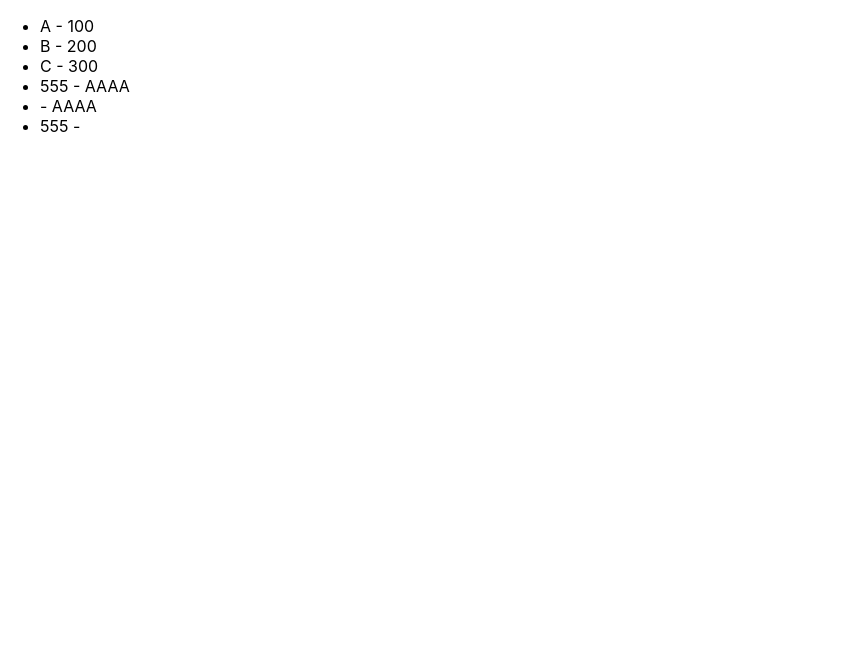
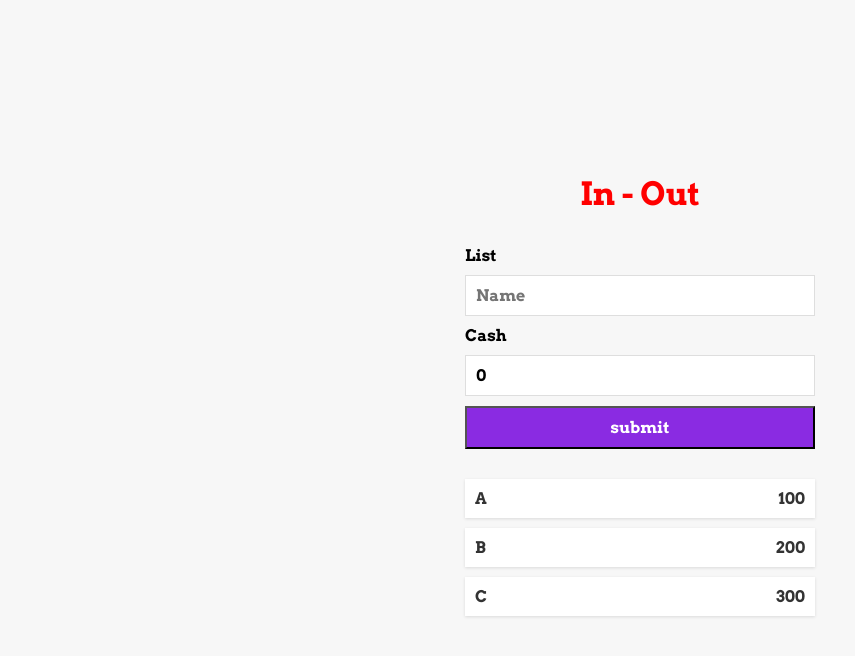
Before and after one commit to RatchagreeA/Learning, a React (Create React App) app in the folder React/react-basic/: page / in a window 1280 px wide. Shown: the top 656 px of the page, without its empty margins (0-855 px from the left). Built offline with nearby package versions, Linux system fonts and the light colour scheme.

Commit message:
practice react hook,event, useState

```diff
--- a/React/react-basic/src/App.css
+++ b/React/react-basic/src/App.css
@@ -1,38 +1,31 @@
-.App {
-  text-align: center;
+@import url('https://fonts.googleapis.com/css2?family=Arvo:wght@700&family=Dosis&display=swap');
+
+* {
+  box-sizing: border-box;
+  font-family: 'Arvo', serif;
 }
 
-.App-logo {
-  height: 40vmin;
-  pointer-events: none;
-}
-
-@media (prefers-reduced-motion: no-preference) {
-  .App-logo {
-    animation: App-logo-spin infinite 20s linear;
-  }
-}
-
-.App-header {
-  background-color: #282c34;
-  min-height: 100vh;
+body {
+  background: #f7f7f7;
   display: flex;
   flex-direction: column;
   align-items: center;
   justify-content: center;
-  font-size: calc(10px + 2vmin);
-  color: white;
+  min-height: 100vh;
+  margin: 0;
 }
 
-.App-link {
-  color: #61dafb;
+.container {
+  margin: 30px auto;
+  width: 350px;
 }
-
-@keyframes App-logo-spin {
-  from {
-    transform: rotate(0deg);
-  }
-  to {
-    transform: rotate(360deg);
-  }
+.btn {
+  background-color: blueviolet;
+  color: white;
+  cursor: pointer;
+  display: block;
+  margin: 10px 0 30px;
+  padding: 10px;
+  font-size: 16px;
+  width: 100%;
 }
--- a/React/react-basic/src/App.js
+++ b/React/react-basic/src/App.js
@@ -1,23 +1,27 @@
-import logo from './logo.svg';
+import FormComponent from './components/FormComponent';
 import './App.css';
+import Transaction from './components/Transaction';
+import { useState } from 'react';
+
 
 function App() {
+  const design = {color:"red", textAlign:"center", fontsize:"1.5rem"};
+  const iniData = [
+    {id:1, title:"A",amount:100},
+    {id:2, title:"B",amount:200},
+    {id:3, title:"C",amount:300},
+  ];
+  const [item, setItems] = useState(iniData);
+  const onAddNewItem = (newItem) => {
+    setItems((prevItem)=>{
+        return [newItem,...prevItem]
+    });
+  }
   return (
-    <div className="App">
-      <header className="App-header">
-        <img src={logo} className="App-logo" alt="logo" />
-        <p>
-          Edit <code>src/App.js</code> and save to reload.
-        </p>
-        <a
-          className="App-link"
-          href="https://reactjs.org"
-          target="_blank"
-          rel="noopener noreferrer"
-        >
-          Learn React
-        </a>
-      </header>
+    <div className="container">
+        <h1 style={design}>In - Out</h1>
+        <FormComponent onAddItem={onAddNewItem}/>
+        <Transaction items={item}/>
     </div>
   );
 }
--- /dev/null
+++ b/React/react-basic/src/components/FormComponent.css
@@ -0,0 +1,15 @@
+label {
+    display: inline-block;
+    margin: 10px 0;
+}
+input {
+    border: 1px solid #dedede;
+    border-radius: block;
+    display: block;
+    font-size: 16px;
+    padding: 10px;
+    width: 100%;
+}
+input:focus {
+    outline: none;
+}
--- /dev/null
+++ b/React/react-basic/src/components/FormComponent.js
@@ -0,0 +1,44 @@
+import { useState } from 'react';
+import './FormComponent.css'
+import { v4 as uuidv4 } from 'uuid';
+
+const FormComponent = (props) => {
+    const [title, setTitle] = useState('');
+    const [amount, setAmount] = useState(0);
+
+    const inputTitle = (event)=>{
+        setTitle(event.target.value);
+    }
+    const inputAmount = (event)=>{
+        setAmount(event.target.value);
+    }
+    const saveItem = (event)=>{
+        event.preventDefault();
+        const itemData = {
+            id:uuidv4(),
+            title:title,
+            amount:Number(amount)
+        };
+        props.onAddItem(itemData);
+        setTitle('');
+        setAmount(0);
+    }
+    return (
+        <div>
+            <form onSubmit={saveItem}>
+                <div className="form-control">
+                    <label>List</label>
+                    <input type="text" placeholder="Name" onChange={inputTitle} value={title}/>
+                </div>
+                <div className="form-control">
+                    <label>Cash</label>
+                    <input type="number" placeholder="Cash" onChange={inputAmount} value={amount}/>
+                </div>
+                <div>
+                    <button type="submit" className='btn' >submit</button>
+                </div>
+            </form>
+        </div>
+    )
+}
+export default FormComponent;
--- a/React/react-basic/src/components/Item.js
+++ b/React/react-basic/src/components/Item.js
@@ -1,11 +1,11 @@
 import PropTypes from 'prop-types';
 
 const Item = (prop) => {
-    return (<li>{prop.title}<span> - </span>{prop.cash}</li>)
+    return (<li>{prop.title}<span></span>{prop.amount}</li>)
 }
 
 Item.propTypes = {
     title: PropTypes.string.isRequired,
-    cash: PropTypes.number.isRequired
+    amount: PropTypes.number.isRequired
 }
 export default Item;
--- a/React/react-basic/src/components/TestComp.js
+++ /dev/null
@@ -1,20 +0,0 @@
-import Item from "./Item"
-import { v4 as uuidv4 } from 'uuid';
-
-function TestComp(){
-    const data = [
-        {title:"A",cash:100},
-        {title:"B",cash:200},
-        {title:"C",cash:300},
-        {title:555,cash:"AAAA"},
-        {cash:"AAAA"},
-        {title:555}
-    ];
-    return (
-    <ul>
-        {data.map(ele=> <Item {...ele} key={uuidv4()}/>)}
-    </ul>
-    );
-}
-
-export default TestComp;
--- /dev/null
+++ b/React/react-basic/src/components/Transaction.css
@@ -0,0 +1,15 @@
+.item-list {
+    list-style-type: none;
+    padding: 0;
+    margin-bottom: 40px;
+}
+
+.item-list li {
+    background: #fff;
+    box-shadow: 0 1px 3px rgba(0, 0, 0, 0.12);
+    padding: 10px;
+    color: #333;
+    display: flex;
+    justify-content: space-between;
+    margin: 10px 0;
+}
--- /dev/null
+++ b/React/react-basic/src/components/Transaction.js
@@ -0,0 +1,13 @@
+import Item from "./Item"
+
+import "./Transaction.css"
+function Transaction(props){
+    const {items} = props;
+    return (
+    <ul className="item-list">
+        {items.map(ele=> <Item {...ele} key={ele.id}/>)}
+    </ul>
+    );
+}
+
+export default Transaction;
--- a/React/react-basic/src/index.js
+++ b/React/react-basic/src/index.js
@@ -3,12 +3,10 @@ import ReactDOM from 'react-dom/client';
 import './index.css';
 import App from './App';
 import reportWebVitals from './reportWebVitals';
-import TestComp from './components/TestComp';
 const root = ReactDOM.createRoot(document.getElementById('root'));
 root.render(
   <React.StrictMode>
-    <TestComp />
-    {/* <App />     */}
+    <App />
   </React.StrictMode>
 );
 
```
